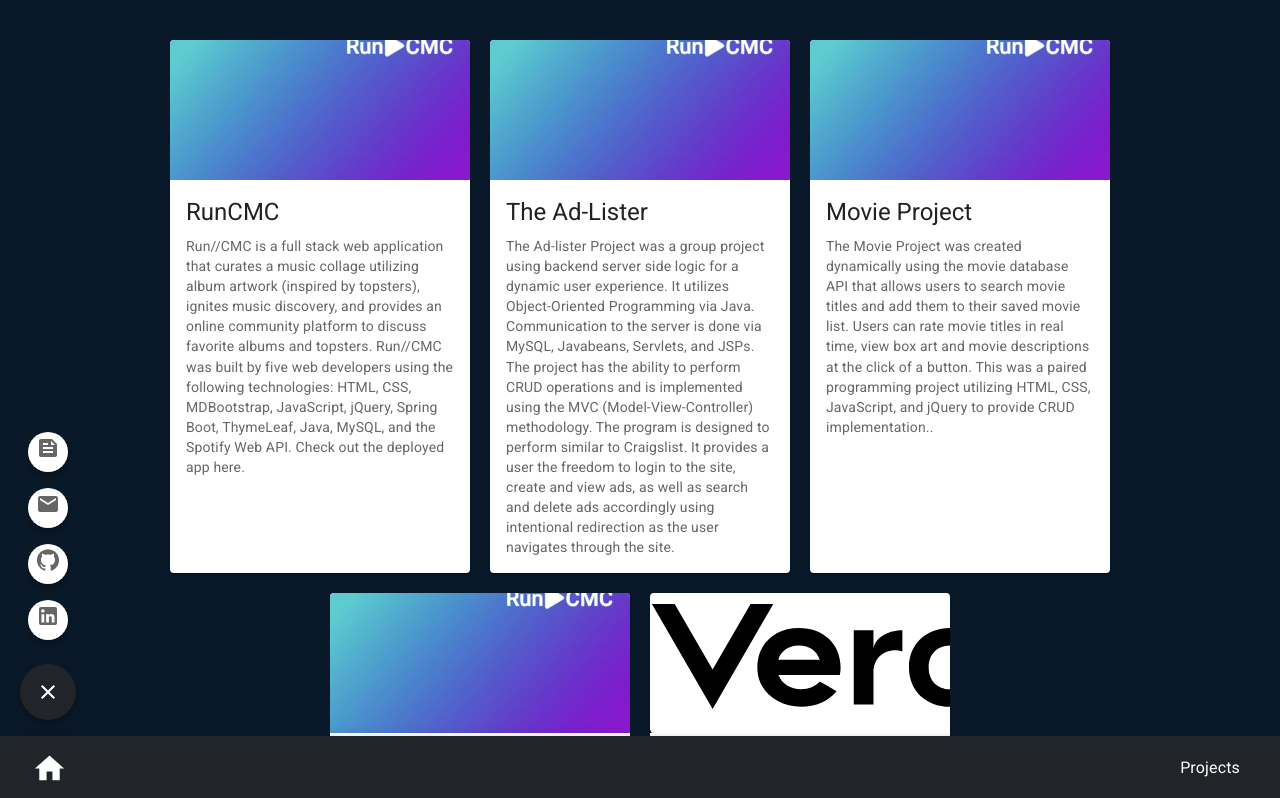
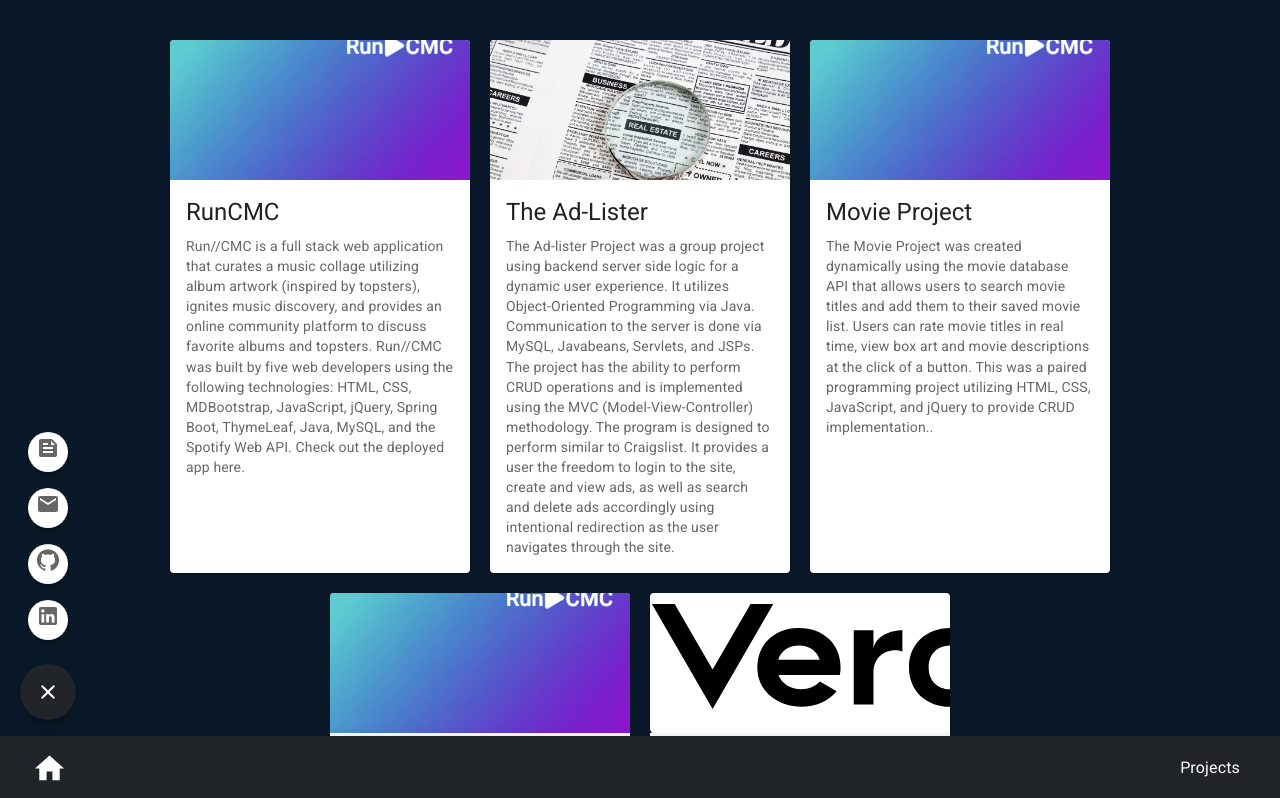
Before and after one commit to ojhill/react-portfolio, a Next.js app: page /projects in a window 1280 px wide. Shown: the top 798 px of the page. Built offline with nearby package versions, Linux system fonts and the light colour scheme.

Commit message:
made minor changes to image for ad-lister

```diff
--- a/pages/projects.js
+++ b/pages/projects.js
@@ -14,7 +14,7 @@
   description: "Run//CMC is a full stack web application that curates a music collage utilizing album artwork (inspired by topsters), ignites music discovery, and provides an online community platform to discuss favorite albums and topsters. Run//CMC was built by five web developers using the following technologies: HTML, CSS, MDBootstrap, JavaScript, jQuery, Spring Boot, ThymeLeaf, Java, MySQL, and the Spotify Web API. Check out the deployed app here."
 },
 {
-  image: "/img/IMG_1553.jpeg",
+  image: "/img/ad-image.png",
   href:"https://github.com/Team-1-Adlister/adlister-project",
   title: "The Ad-Lister",
   description: "The Ad-lister Project was a group project using backend server side logic for a dynamic user experience.  It utilizes Object-Oriented Programming via Java.  Communication to the server is done via MySQL, Javabeans, Servlets, and JSPs. The project has the ability to perform CRUD operations and is implemented using the MVC (Model-View-Controller) methodology. The program is designed to perform similar to Craigslist. It provides a user the freedom to login to the site, create and view ads, as well as search and delete ads accordingly using intentional redirection as the user navigates through the site."
--- a/pages/tictactoe.js
+++ b/pages/tictactoe.js
@@ -93,4 +93,4 @@
       </div>
     </Layout>
   );
-}
+}}
```
Also changed, not shown: public/img/ad-image.png (added).
